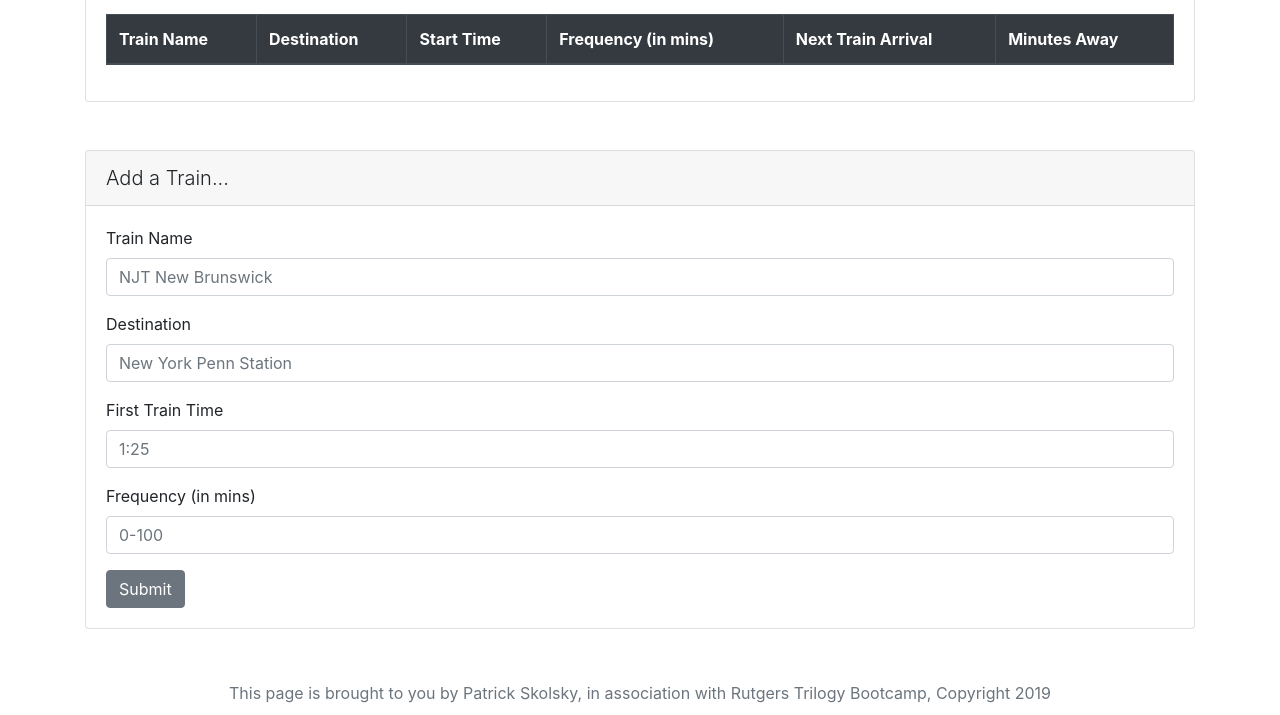
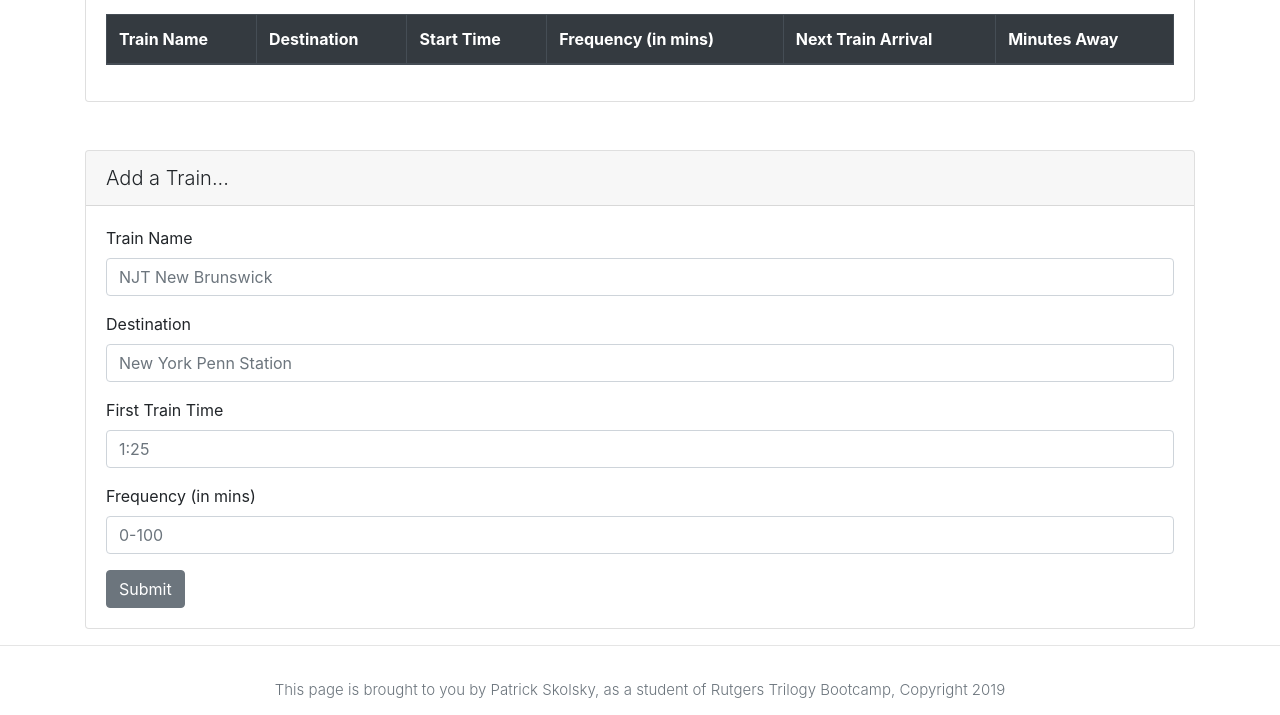
Before and after one commit to cerpinconsafo/Train-Schedule, a plain HTML site: page index.html in a window 1280 px wide. Shown: the part 366-1081 px from the top of the page. Drawn offline with nearby package versions, Linux system fonts and the light colour scheme; no server answers.

Commit message:
footer adjustments i think im finally done, but probably not

```diff
--- a/index.html
+++ b/index.html
@@ -88,9 +88,11 @@
     <script src="https://cdnjs.cloudflare.com/ajax/libs/twitter-bootstrap/4.3.1/js/bootstrap.min.js "></script>
 </body>
 
-<footer class="footer mt-5 mb-2 lead text-center">
+
+<hr>
+<footer class="footer mt-4 mb-2 lead text-center">
     <div class="container">
-        <span class="text-muted"><small>This page is brought to you by Patrick Skolsky, in association with Rutgers Trilogy Bootcamp, Copyright 2019</small></span>
+        <span class="text-muted"><sub>This page is brought to you by Patrick Skolsky, as a student of Rutgers Trilogy Bootcamp, Copyright 2019</sub></span>
     </div>
 </footer>
 
```
